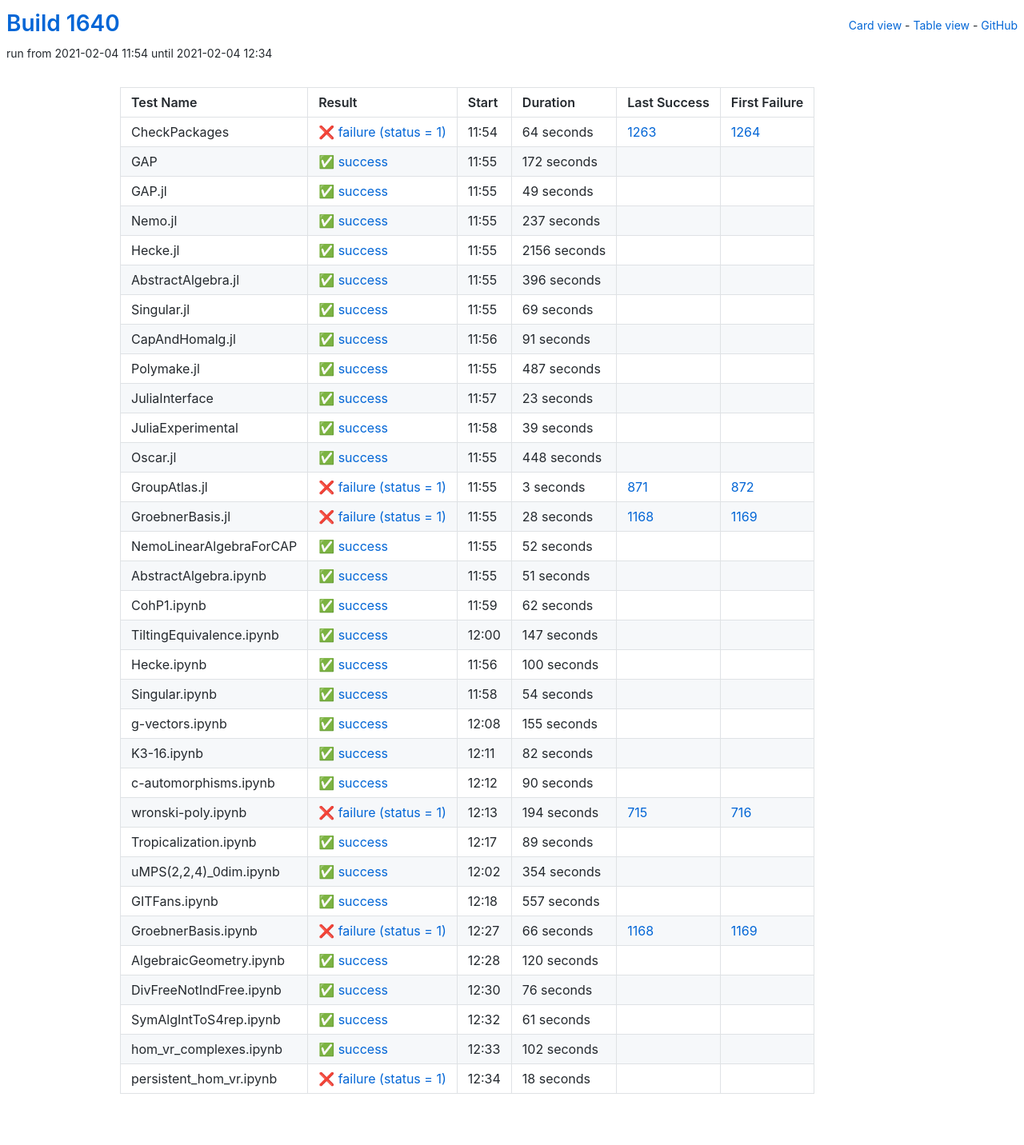
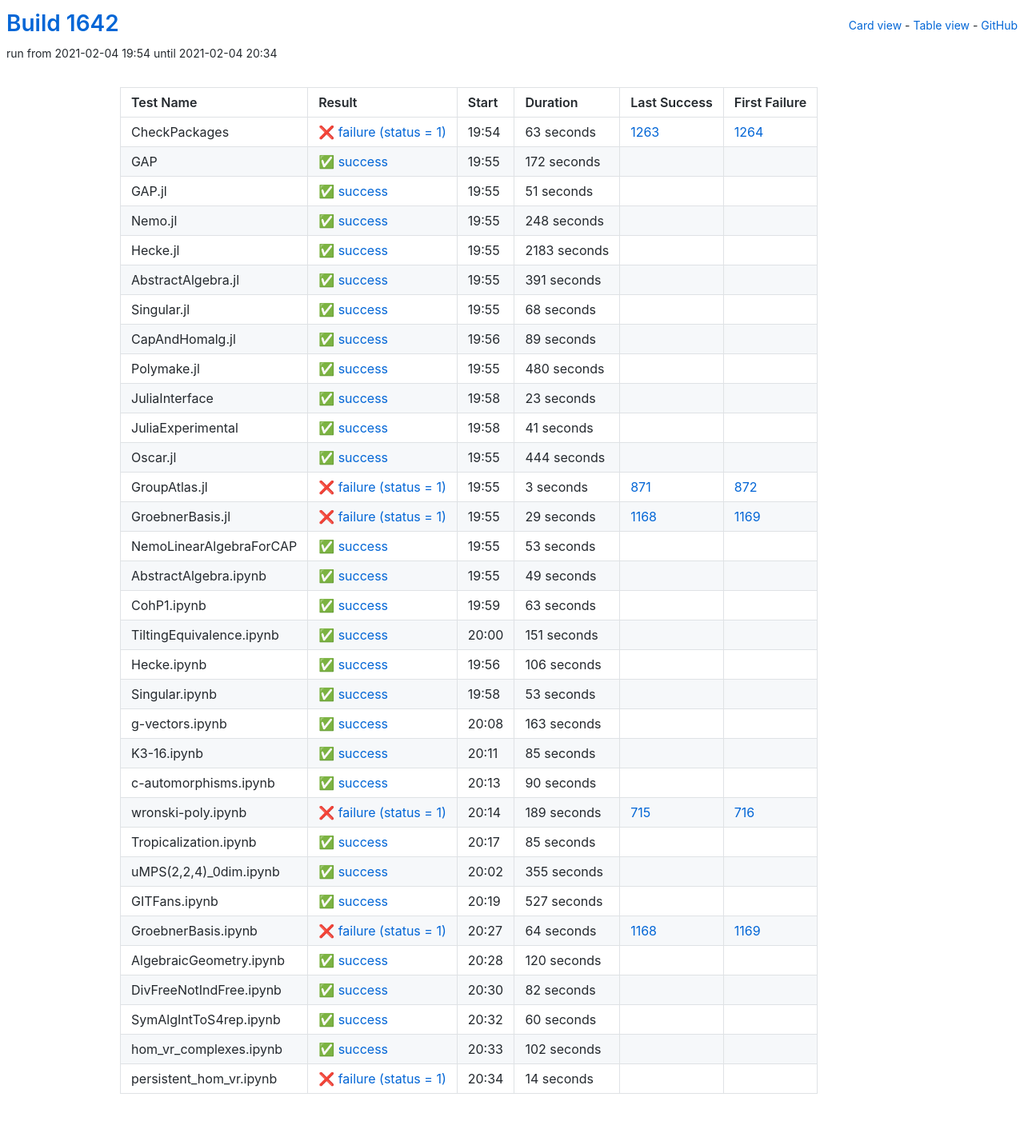
Before and after one commit to oscar-system/oscar-ci-status-stable, a Jekyll site: the page built from table.html, in a window 1280 px wide. Shown: the whole page at 80% size. Built offline with Jekyll 4.4.1, drawn with Linux system fonts in a browser that asks for light colours.

Commit message:
Build #1642

```diff
--- a/_data/ci.yml
+++ b/_data/ci.yml
@@ -1,6 +1,6 @@
 ---
-build: 1640
-build_url: https://oscarci.mathematik.uni-kl.de/job/oscar-stable/1640/
+build: 1642
+build_url: https://oscarci.mathematik.uni-kl.de/job/oscar-stable/1642/
 job: oscar-stable
 organization: oscar-system
 repo: oscar-ci-status-stable
@@ -8,20 +8,20 @@ repourl: https://github.com/oscar-system/oscar-ci-status-stable
 tests:
 - name: CheckPackages
   id: checkpackages
-  log: https://oscarci.mathematik.uni-kl.de/job/oscar-stable/1640/artifact/logs/build-1640/CheckPackages.log
-  start: 2021-02-04 11:54
+  log: https://oscarci.mathematik.uni-kl.de/job/oscar-stable/1642/artifact/logs/build-1642/CheckPackages.log
+  start: 2021-02-04 19:54
   success: false
   exitcode: 1
   status: failure
-  duration: 64
+  duration: 63
   last_success: 1263
   last_success_url: https://oscarci.mathematik.uni-kl.de/job/oscar-stable/1263/
   first_failure: 1264
   first_failure_url: https://oscarci.mathematik.uni-kl.de/job/oscar-stable/1264/
 - name: GAP
   id: gap
-  log: https://oscarci.mathematik.uni-kl.de/job/oscar-stable/1640/artifact/logs/build-1640/GAP.log
-  start: 2021-02-04 11:55
+  log: https://oscarci.mathematik.uni-kl.de/job/oscar-stable/1642/artifact/logs/build-1642/GAP.log
+  start: 2021-02-04 19:55
   success: true
   exitcode: 0
   status: success
@@ -32,92 +32,92 @@ tests:
   first_failure_url:
 - name: GAP.jl
   id: gap-jl
-  log: https://oscarci.mathematik.uni-kl.de/job/oscar-stable/1640/artifact/logs/build-1640/GAP.jl.log
-  start: 2021-02-04 11:55
+  log: https://oscarci.mathematik.uni-kl.de/job/oscar-stable/1642/artifact/logs/build-1642/GAP.jl.log
+  start: 2021-02-04 19:55
   success: true
   exitcode: 0
   status: success
-  duration: 49
+  duration: 51
   last_success: false
   last_success_url:
   first_failure: false
   first_failure_url:
 - name: Nemo.jl
   id: nemo-jl
-  log: https://oscarci.mathematik.uni-kl.de/job/oscar-stable/1640/artifact/logs/build-1640/Nemo.jl.log
-  start: 2021-02-04 11:55
+  log: https://oscarci.mathematik.uni-kl.de/job/oscar-stable/1642/artifact/logs/build-1642/Nemo.jl.log
+  start: 2021-02-04 19:55
   success: true
   exitcode: 0
   status: success
-  duration: 237
+  duration: 248
   last_success: false
   last_success_url:
   first_failure: false
   first_failure_url:
 - name: Hecke.jl
   id: hecke-jl
-  log: https://oscarci.mathematik.uni-kl.de/job/oscar-stable/1640/artifact/logs/build-1640/Hecke.jl.log
-  start: 2021-02-04 11:55
+  log: https://oscarci.mathematik.uni-kl.de/job/oscar-stable/1642/artifact/logs/build-1642/Hecke.jl.log
+  start: 2021-02-04 19:55
   success: true
   exitcode: 0
   status: success
-  duration: 2156
+  duration: 2183
   last_success: false
   last_success_url:
   first_failure: false
   first_failure_url:
 - name: AbstractAlgebra.jl
   id: abstractalgebra-jl
-  log: https://oscarci.mathematik.uni-kl.de/job/oscar-stable/1640/artifact/logs/build-1640/AbstractAlgebra.jl.log
-  start: 2021-02-04 11:55
+  log: https://oscarci.mathematik.uni-kl.de/job/oscar-stable/1642/artifact/logs/build-1642/AbstractAlgebra.jl.log
+  start: 2021-02-04 19:55
   success: true
   exitcode: 0
   status: success
-  duration: 396
+  duration: 391
   last_success: false
   last_success_url:
   first_failure: false
   first_failure_url:
 - name: Singular.jl
   id: singular-jl
-  log: https://oscarci.mathematik.uni-kl.de/job/oscar-stable/1640/artifact/logs/build-1640/Singular.jl.log
-  start: 2021-02-04 11:55
+  log: https://oscarci.mathematik.uni-kl.de/job/oscar-stable/1642/artifact/logs/build-1642/Singular.jl.log
+  start: 2021-02-04 19:55
   success: true
   exitcode: 0
   status: success
-  duration: 69
+  duration: 68
   last_success: false
   last_success_url:
   first_failure: false
   first_failure_url:
 - name: CapAndHomalg.jl
   id: capandhomalg-jl
-  log: https://oscarci.mathematik.uni-kl.de/job/oscar-stable/1640/artifact/logs/build-1640/CapAndHomalg.jl.log
-  start: 2021-02-04 11:56
+  log: https://oscarci.mathematik.uni-kl.de/job/oscar-stable/1642/artifact/logs/build-1642/CapAndHomalg.jl.log
+  start: 2021-02-04 19:56
   success: true
   exitcode: 0
   status: success
-  duration: 91
+  duration: 89
   last_success: false
   last_success_url:
   first_failure: false
   first_failure_url:
 - name: Polymake.jl
   id: polymake-jl
-  log: https://oscarci.mathematik.uni-kl.de/job/oscar-stable/1640/artifact/logs/build-1640/Polymake.jl.log
-  start: 2021-02-04 11:55
+  log: https://oscarci.mathematik.uni-kl.de/job/oscar-stable/1642/artifact/logs/build-1642/Polymake.jl.log
+  start: 2021-02-04 19:55
   success: true
   exitcode: 0
   status: success
-  duration: 487
+  duration: 480
   last_success: false
   last_success_url:
   first_failure: false
   first_failure_url:
 - name: JuliaInterface
   id: juliainterface
-  log: https://oscarci.mathematik.uni-kl.de/job/oscar-stable/1640/artifact/logs/build-1640/JuliaInterface.log
-  start: 2021-02-04 11:57
+  log: https://oscarci.mathematik.uni-kl.de/job/oscar-stable/1642/artifact/logs/build-1642/JuliaInterface.log
+  start: 2021-02-04 19:58
   success: true
   exitcode: 0
   status: success
@@ -128,32 +128,32 @@ tests:
   first_failure_url:
 - name: JuliaExperimental
   id: juliaexperimental
-  log: https://oscarci.mathematik.uni-kl.de/job/oscar-stable/1640/artifact/logs/build-1640/JuliaExperimental.log
-  start: 2021-02-04 11:58
+  log: https://oscarci.mathematik.uni-kl.de/job/oscar-stable/1642/artifact/logs/build-1642/JuliaExperimental.log
+  start: 2021-02-04 19:58
   success: true
   exitcode: 0
   status: success
-  duration: 39
+  duration: 41
   last_success: false
   last_success_url:
   first_failure: false
   first_failure_url:
 - name: Oscar.jl
   id: oscar-jl
-  log: https://oscarci.mathematik.uni-kl.de/job/oscar-stable/1640/artifact/logs/build-1640/Oscar.jl.log
-  start: 2021-02-04 11:55
+  log: https://oscarci.mathematik.uni-kl.de/job/oscar-stable/1642/artifact/logs/build-1642/Oscar.jl.log
+  start: 2021-02-04 19:55
   success: true
   exitcode: 0
   status: success
-  duration: 448
+  duration: 444
   last_success: false
   last_success_url:
   first_failure: false
   first_failure_url:
 - name: GroupAtlas.jl
   id: groupatlas-jl
-  log: https://oscarci.mathematik.uni-kl.de/job/oscar-stable/1640/artifact/logs/build-1640/GroupAtlas.jl.log
-  start: 2021-02-04 11:55
+  log: https://oscarci.mathematik.uni-kl.de/job/oscar-stable/1642/artifact/logs/build-1642/GroupAtlas.jl.log
+  start: 2021-02-04 19:55
   success: false
   exitcode: 1
   status: failure
@@ -164,116 +164,116 @@ tests:
   first_failure_url: https://oscarci.mathematik.uni-kl.de/job/oscar-stable/872/
 - name: GroebnerBasis.jl
   id: groebnerbasis-jl
-  log: https://oscarci.mathematik.uni-kl.de/job/oscar-stable/1640/artifact/logs/build-1640/GroebnerBasis.jl.log
-  start: 2021-02-04 11:55
+  log: https://oscarci.mathematik.uni-kl.de/job/oscar-stable/1642/artifact/logs/build-1642/GroebnerBasis.jl.log
+  start: 2021-02-04 19:55
   success: false
   exitcode: 1
   status: failure
-  duration: 28
+  duration: 29
   last_success: 1168
   last_success_url: https://oscarci.mathematik.uni-kl.de/job/oscar-stable/1168/
   first_failure: 1169
   first_failure_url: https://oscarci.mathematik.uni-kl.de/job/oscar-stable/1169/
 - name: NemoLinearAlgebraForCAP
   id: nemolinearalgebraforcap
-  log: https://oscarci.mathematik.uni-kl.de/job/oscar-stable/1640/artifact/logs/build-1640/NemoLinearAlgebraForCAP.log
-  start: 2021-02-04 11:55
+  log: https://oscarci.mathematik.uni-kl.de/job/oscar-stable/1642/artifact/logs/build-1642/NemoLinearAlgebraForCAP.log
+  start: 2021-02-04 19:55
   success: true
   exitcode: 0
   status: success
-  duration: 52
+  duration: 53
   last_success: false
   last_success_url:
   first_failure: false
   first_failure_url:
 - name: AbstractAlgebra.ipynb
   id: abstractalgebra-ipynb
-  log: https://oscarci.mathematik.uni-kl.de/job/oscar-stable/1640/artifact/logs/build-1640/AbstractAlgebra.ipynb.log
-  start: 2021-02-04 11:55
+  log: https://oscarci.mathematik.uni-kl.de/job/oscar-stable/1642/artifact/logs/build-1642/AbstractAlgebra.ipynb.log
+  start: 2021-02-04 19:55
   success: true
   exitcode: 0
   status: success
-  duration: 51
+  duration: 49
   last_success: false
   last_success_url:
   first_failure: false
   first_failure_url:
 - name: CohP1.ipynb
   id: cohp1-ipynb
-  log: https://oscarci.mathematik.uni-kl.de/job/oscar-stable/1640/artifact/logs/build-1640/CohP1.ipynb.log
-  start: 2021-02-04 11:59
+  log: https://oscarci.mathematik.uni-kl.de/job/oscar-stable/1642/artifact/logs/build-1642/CohP1.ipynb.log
+  start: 2021-02-04 19:59
   success: true
   exitcode: 0
   status: success
-  duration: 62
+  duration: 63
   last_success: false
   last_success_url:
   first_failure: false
   first_failure_url:
 - name: TiltingEquivalence.ipynb
   id: tiltingequivalence-ipynb
-  log: https://oscarci.mathematik.uni-kl.de/job/oscar-stable/1640/artifact/logs/build-1640/TiltingEquivalence.ipynb.log
-  start: 2021-02-04 12:00
+  log: https://oscarci.mathematik.uni-kl.de/job/oscar-stable/1642/artifact/logs/build-1642/TiltingEquivalence.ipynb.log
+  start: 2021-02-04 20:00
   success: true
   exitcode: 0
   status: success
-  duration: 147
+  duration: 151
   last_success: false
   last_success_url:
   first_failure: false
   first_failure_url:
 - name: Hecke.ipynb
   id: hecke-ipynb
-  log: https://oscarci.mathematik.uni-kl.de/job/oscar-stable/1640/artifact/logs/build-1640/Hecke.ipynb.log
-  start: 2021-02-04 11:56
+  log: https://oscarci.mathematik.uni-kl.de/job/oscar-stable/1642/artifact/logs/build-1642/Hecke.ipynb.log
+  start: 2021-02-04 19:56
   success: true
   exitcode: 0
   status: success
-  duration: 100
+  duration: 106
   last_success: false
   last_success_url:
   first_failure: false
   first_failure_url:
 - name: Singular.ipynb
   id: singular-ipynb
-  log: https://oscarci.mathematik.uni-kl.de/job/oscar-stable/1640/artifact/logs/build-1640/Singular.ipynb.log
-  start: 2021-02-04 11:58
+  log: https://oscarci.mathematik.uni-kl.de/job/oscar-stable/1642/artifact/logs/build-1642/Singular.ipynb.log
+  start: 2021-02-04 19:58
   success: true
   exitcode: 0
   status: success
-  duration: 54
+  duration: 53
   last_success: false
   last_success_url:
   first_failure: false
   first_failure_url:
 - name: g-vectors.ipynb
   id: g-vectors-ipynb
-  log: https://oscarci.mathematik.uni-kl.de/job/oscar-stable/1640/artifact/logs/build-1640/g-vectors.ipynb.log
-  start: 2021-02-04 12:08
+  log: https://oscarci.mathematik.uni-kl.de/job/oscar-stable/1642/artifact/logs/build-1642/g-vectors.ipynb.log
+  start: 2021-02-04 20:08
   success: true
   exitcode: 0
   status: success
-  duration: 155
+  duration: 163
   last_success: false
   last_success_url:
   first_failure: false
   first_failure_url:
 - name: K3-16.ipynb
   id: k3-16-ipynb
-  log: https://oscarci.mathematik.uni-kl.de/job/oscar-stable/1640/artifact/logs/build-1640/K3-16.ipynb.log
-  start: 2021-02-04 12:11
+  log: https://oscarci.mathematik.uni-kl.de/job/oscar-stable/1642/artifact/logs/build-1642/K3-16.ipynb.log
+  start: 2021-02-04 20:11
   success: true
   exitcode: 0
   status: success
-  duration: 82
+  duration: 85
   last_success: false
   last_success_url:
   first_failure: false
   first_failure_url:
 - name: c-automorphisms.ipynb
   id: c-automorphisms-ipynb
-  log: https://oscarci.mathematik.uni-kl.de/job/oscar-stable/1640/artifact/logs/build-1640/c-automorphisms.ipynb.log
-  start: 2021-02-04 12:12
+  log: https://oscarci.mathematik.uni-kl.de/job/oscar-stable/1642/artifact/logs/build-1642/c-automorphisms.ipynb.log
+  start: 2021-02-04 20:13
   success: true
   exitcode: 0
   status: success
@@ -284,68 +284,68 @@ tests:
   first_failure_url:
 - name: wronski-poly.ipynb
   id: wronski-poly-ipynb
-  log: https://oscarci.mathematik.uni-kl.de/job/oscar-stable/1640/artifact/logs/build-1640/wronski-poly.ipynb.log
-  start: 2021-02-04 12:13
+  log: https://oscarci.mathematik.uni-kl.de/job/oscar-stable/1642/artifact/logs/build-1642/wronski-poly.ipynb.log
+  start: 2021-02-04 20:14
   success: false
   exitcode: 1
   status: failure
-  duration: 194
+  duration: 189
   last_success: 715
   last_success_url: https://oscarci.mathematik.uni-kl.de/job/oscar-stable/715/
   first_failure: 716
   first_failure_url: https://oscarci.mathematik.uni-kl.de/job/oscar-stable/716/
 - name: Tropicalization.ipynb
   id: tropicalization-ipynb
-  log: https://oscarci.mathematik.uni-kl.de/job/oscar-stable/1640/artifact/logs/build-1640/Tropicalization.ipynb.log
-  start: 2021-02-04 12:17
+  log: https://oscarci.mathematik.uni-kl.de/job/oscar-stable/1642/artifact/logs/build-1642/Tropicalization.ipynb.log
+  start: 2021-02-04 20:17
   success: true
   exitcode: 0
   status: success
-  duration: 89
+  duration: 85
   last_success: false
   last_success_url:
   first_failure: false
   first_failure_url:
 - name: uMPS(2,2,4)_0dim.ipynb
   id: umps-2-2-4-0dim-ipynb
-  log: https://oscarci.mathematik.uni-kl.de/job/oscar-stable/1640/artifact/logs/build-1640/uMPS-2-2-4-_0dim.ipynb.log
-  start: 2021-02-04 12:02
+  log: https://oscarci.mathematik.uni-kl.de/job/oscar-stable/1642/artifact/logs/build-1642/uMPS-2-2-4-_0dim.ipynb.log
+  start: 2021-02-04 20:02
   success: true
   exitcode: 0
   status: success
-  duration: 354
+  duration: 355
   last_success: false
   last_success_url:
   first_failure: false
   first_failure_url:
 - name: GITFans.ipynb
   id: gitfans-ipynb
-  log: https://oscarci.mathematik.uni-kl.de/job/oscar-stable/1640/artifact/logs/build-1640/GITFans.ipynb.log
-  start: 2021-02-04 12:18
+  log: https://oscarci.mathematik.uni-kl.de/job/oscar-stable/1642/artifact/logs/build-1642/GITFans.ipynb.log
+  start: 2021-02-04 20:19
   success: true
   exitcode: 0
   status: success
-  duration: 557
+  duration: 527
   last_success: false
   last_success_url:
   first_failure: false
   first_failure_url:
 - name: GroebnerBasis.ipynb
   id: groebnerbasis-ipynb
-  log: https://oscarci.mathematik.uni-kl.de/job/oscar-stable/1640/artifact/logs/build-1640/GroebnerBasis.ipynb.log
-  start: 2021-02-04 12:27
+  log: https://oscarci.mathematik.uni-kl.de/job/oscar-stable/1642/artifact/logs/build-1642/GroebnerBasis.ipynb.log
+  start: 2021-02-04 20:27
   success: false
   exitcode: 1
   status: failure
-  duration: 66
+  duration: 64
   last_success: 1168
   last_success_url: https://oscarci.mathematik.uni-kl.de/job/oscar-stable/1168/
   first_failure: 1169
   first_failure_url: https://oscarci.mathematik.uni-kl.de/job/oscar-stable/1169/
 - name: AlgebraicGeometry.ipynb
   id: algebraicgeometry-ipynb
-  log: https://oscarci.mathematik.uni-kl.de/job/oscar-stable/1640/artifact/logs/build-1640/AlgebraicGeometry.ipynb.log
-  start: 2021-02-04 12:28
+  log: https://oscarci.mathematik.uni-kl.de/job/oscar-stable/1642/artifact/logs/build-1642/AlgebraicGeometry.ipynb.log
+  start: 2021-02-04 20:28
   success: true
   exitcode: 0
   status: success
@@ -356,32 +356,32 @@ tests:
   first_failure_url:
 - name: DivFreeNotIndFree.ipynb
   id: divfreenotindfree-ipynb
-  log: https://oscarci.mathematik.uni-kl.de/job/oscar-stable/1640/artifact/logs/build-1640/DivFreeNotIndFree.ipynb.log
-  start: 2021-02-04 12:30
+  log: https://oscarci.mathematik.uni-kl.de/job/oscar-stable/1642/artifact/logs/build-1642/DivFreeNotIndFree.ipynb.log
+  start: 2021-02-04 20:30
   success: true
   exitcode: 0
   status: success
-  duration: 76
+  duration: 82
   last_success: false
   last_success_url:
   first_failure: false
   first_failure_url:
 - name: SymAlgIntToS4rep.ipynb
   id: symalginttos4rep-ipynb
-  log: https://oscarci.mathematik.uni-kl.de/job/oscar-stable/1640/artifact/logs/build-1640/SymAlgIntToS4rep.ipynb.log
-  start: 2021-02-04 12:32
+  log: https://oscarci.mathematik.uni-kl.de/job/oscar-stable/1642/artifact/logs/build-1642/SymAlgIntToS4rep.ipynb.log
+  start: 2021-02-04 20:32
   success: true
   exitcode: 0
   status: success
-  duration: 61
+  duration: 60
   last_success: false
   last_success_url:
   first_failure: false
   first_failure_url:
 - name: hom_vr_complexes.ipynb
   id: hom-vr-complexes-ipynb
-  log: https://oscarci.mathematik.uni-kl.de/job/oscar-stable/1640/artifact/logs/build-1640/hom_vr_complexes.ipynb.log
-  start: 2021-02-04 12:33
+  log: https://oscarci.mathematik.uni-kl.de/job/oscar-stable/1642/artifact/logs/build-1642/hom_vr_complexes.ipynb.log
+  start: 2021-02-04 20:33
   success: true
   exitcode: 0
   status: success
@@ -392,12 +392,12 @@ tests:
   first_failure_url:
 - name: persistent_hom_vr.ipynb
   id: persistent-hom-vr-ipynb
-  log: https://oscarci.mathematik.uni-kl.de/job/oscar-stable/1640/artifact/logs/build-1640/persistent_hom_vr.ipynb.log
-  start: 2021-02-04 12:34
+  log: https://oscarci.mathematik.uni-kl.de/job/oscar-stable/1642/artifact/logs/build-1642/persistent_hom_vr.ipynb.log
+  start: 2021-02-04 20:34
   success: false
   exitcode: 1
   status: failure
-  duration: 18
+  duration: 14
   last_success: false
   last_success_url:
   first_failure: false
```
Also changed, not shown: README.md.
